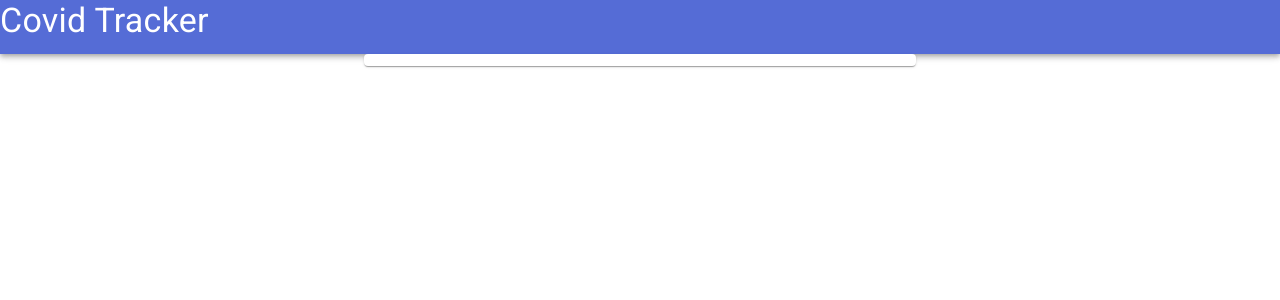
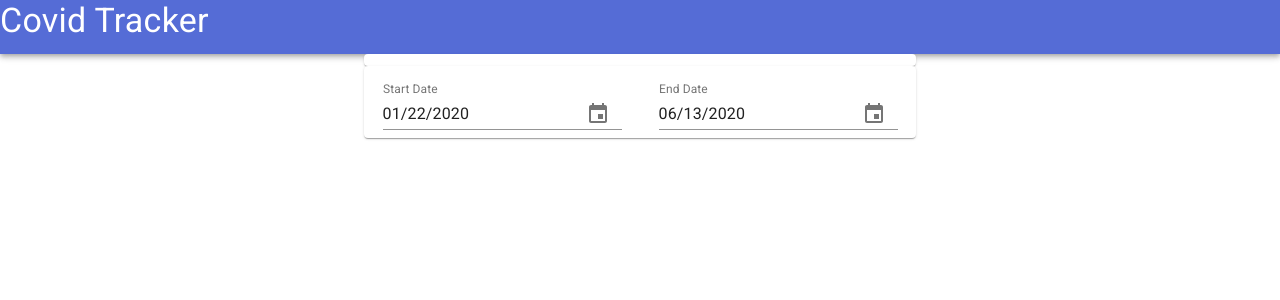
Before and after one commit to bphicke/covid-tracker, a React (Create React App) app: page / in a window 1280 px wide. Shown: the top 300 px of the page. Built offline with nearby package versions, Linux system fonts and the light colour scheme; no server answers.

Commit message:
add date range picker

```diff
--- a/package.json
+++ b/package.json
@@ -3,8 +3,10 @@
   "version": "0.1.0",
   "private": true,
   "dependencies": {
+    "@date-io/date-fns": "1.x",
     "@material-ui/core": "^4.10.1",
     "@material-ui/icons": "^4.9.1",
+    "@material-ui/pickers": "3.2.8",
     "@testing-library/jest-dom": "^4.2.4",
     "@testing-library/react": "^9.3.2",
     "@testing-library/user-event": "^7.1.2",
@@ -13,8 +15,10 @@
     "@types/react": "^16.9.0",
     "@types/react-dom": "^16.9.0",
     "axios": "^0.19.2",
+    "date-fns": "2.8.1",
     "highcharts": "^8.1.1",
     "highcharts-react-official": "^3.0.0",
+    "prop-types": "^15.7.2",
     "react": "^16.13.1",
     "react-dom": "^16.13.1",
     "react-scripts": "3.4.1",
--- a/src/App.tsx
+++ b/src/App.tsx
@@ -4,6 +4,7 @@ import { Typography, AppBar, Container, Card } from "@material-ui/core";
 import { store } from "./components/store/store";
 import { FetchCovidData } from "./components/fetch/Fetch";
 import { Chart } from "./components/chart/Chart";
+import { DateRangePicker } from "./components/dateRangePicker/DateRangePicker";
 
 function App() {
   const globalState = useContext(store);
@@ -22,6 +23,7 @@ function App() {
             <Chart />
           </Typography>
         </Card>
+        <DateRangePicker />
       </Container>
     </>
   );
--- /dev/null
+++ b/src/components/dateRangePicker/DateRangePicker.tsx
@@ -0,0 +1,45 @@
+import React, { useState } from "react";
+import DateFnsUtils from "@date-io/date-fns";
+import { Card, Grid } from "@material-ui/core";
+import {
+  KeyboardDatePicker,
+  MuiPickersUtilsProvider,
+} from "@material-ui/pickers";
+
+export const DateRangePicker = () => {
+  const [startDate, setStartDate] = useState<Date | null>(
+    new Date("2020-01-22T21:11:54"),
+  );
+  const [endDate, setEndDate] = useState<Date | null>(new Date());
+
+  // const handleDateChange = (date: Date) => {
+  //   setStartDate(new Date(date));
+  // };
+
+  return (
+    <Card>
+      <Grid container justify="space-around">
+        <MuiPickersUtilsProvider utils={DateFnsUtils}>
+          <KeyboardDatePicker
+            disableToolbar
+            margin="normal"
+            id="start-date"
+            label="Start Date"
+            format="MM/dd/yyyy"
+            value={startDate}
+            onChange={setStartDate}
+          />
+          <KeyboardDatePicker
+            disableToolbar
+            margin="normal"
+            id="end-date"
+            label="End Date"
+            format="MM/dd/yyyy"
+            value={endDate}
+            onChange={setEndDate}
+          />
+        </MuiPickersUtilsProvider>
+      </Grid>
+    </Card>
+  );
+};
```
Also changed, not shown: 1 other file (tests, documents, lock files or other folders).
